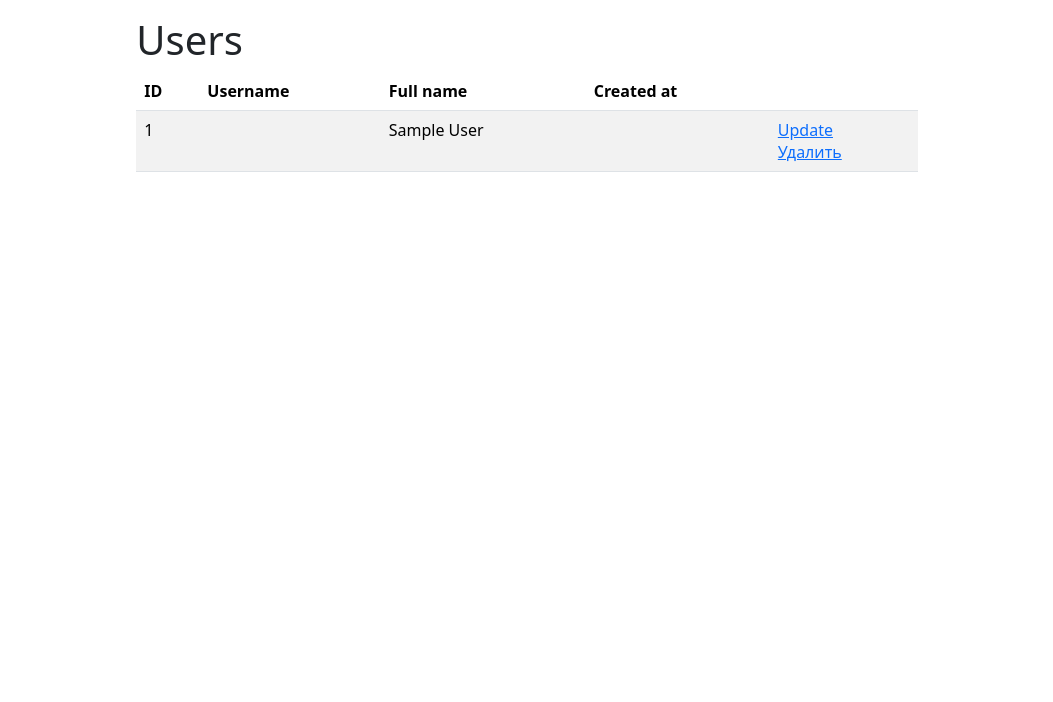
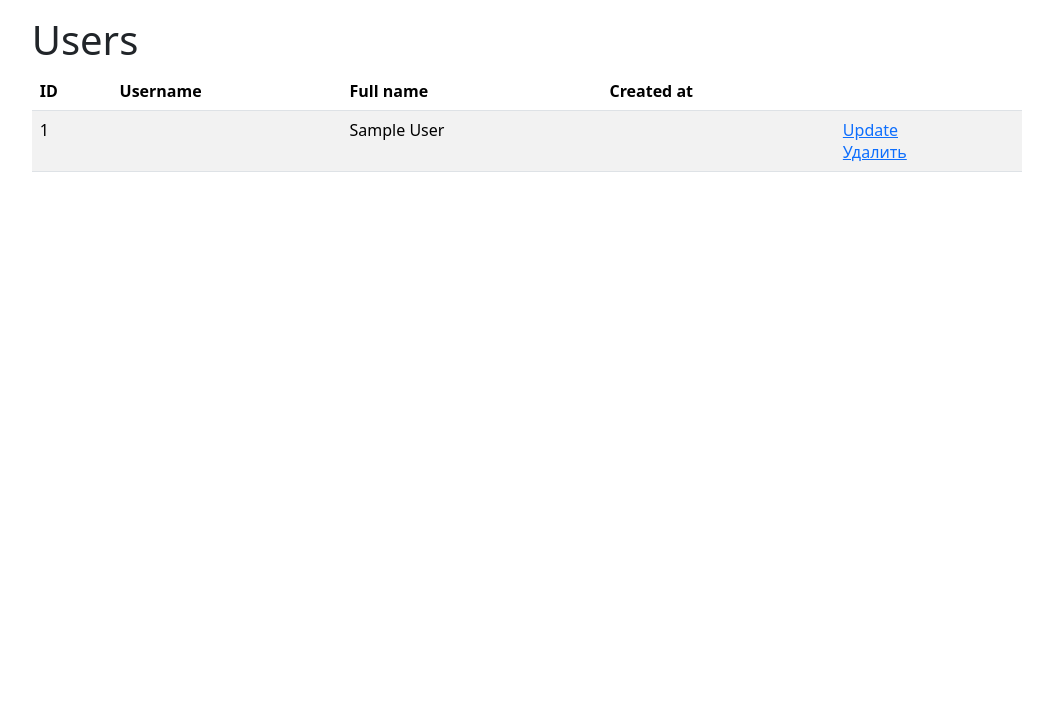
Before and after one commit to NMorphey/python-project-52, a Django app: template task_manager/templates/users/index.html in a window 1280 px wide. Shown: the part 56-758 px from the top of the page, without its empty margins (101-1154 px from the left). Run offline with Django 5.2, Linux system fonts and the light colour scheme; the template is opened without the code that fills it: values that come from a table or form of the project are taken from there, others are empty; tables that the repository leaves empty hold one stand-in row (values such as "Sample post"); some libraries are stand-ins or nearby versions.

Commit message:
Widen template

```diff
--- a/task_manager/templates/layout.html
+++ b/task_manager/templates/layout.html
@@ -15,13 +15,13 @@
     {% bootstrap_messages %}
 
     <div class="flex-grow-1 row container-fluid">
-        <div class="col-lg-2 col-md-1"></div>
-        <div class="col-lg-8 col-md-10 col-sm-12">
+        <div class="col-md-1"></div>
+        <div class="col-md-10 col-sm-12">
             <main class="m-3">
                 {% block content %}{% endblock %}
             </main>
         </div>
-        <div class="col-lg-2 col-md-1"></div>
+        <div class="col-md-1"></div>
     </div>
 
     {% include "elements/footer.html" %}
```
